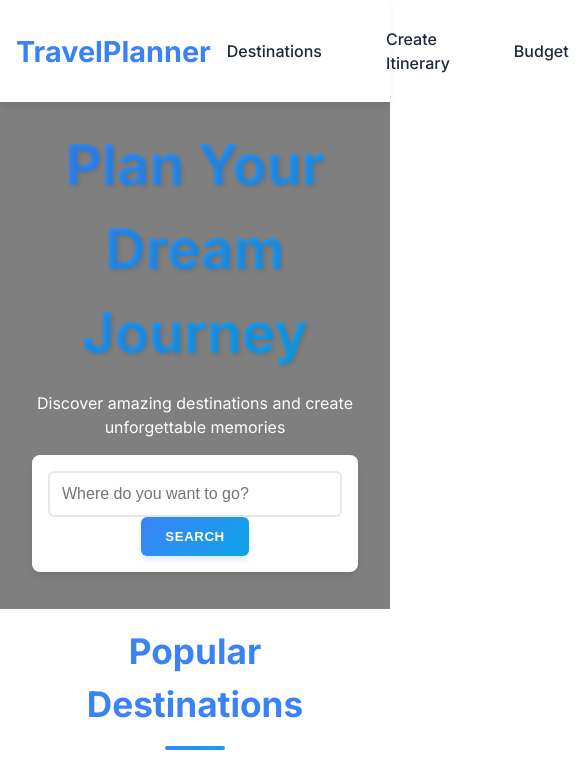
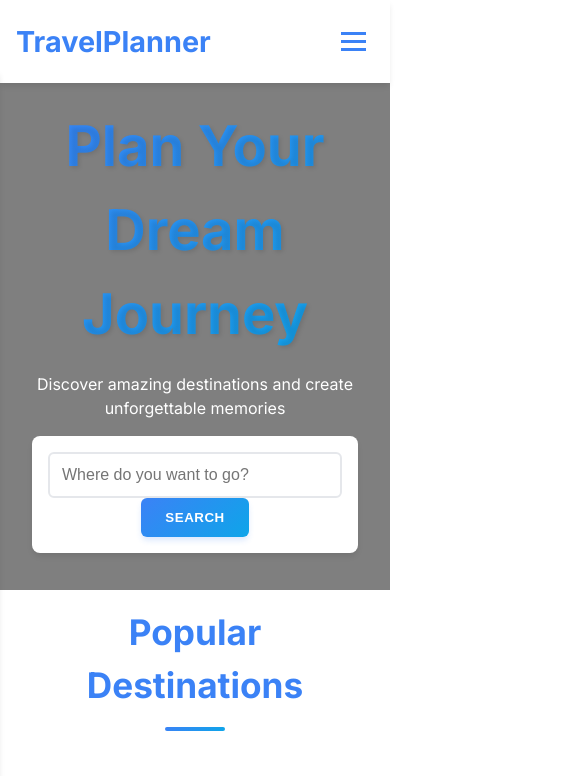
Before and after one commit to mazinmohd/Travel_planner, a plain HTML site: page index.html in a window 390 px wide. Shown: the top 776 px of the page, 585 px wide, since content can reach past the window. Drawn offline with Linux system fonts and the light colour scheme.

Commit message:
Add files via upload

```diff
--- a/index.html
+++ b/index.html
@@ -24,6 +24,11 @@
                 <a href="#budget">Budget</a>
                 <button class="btn btn-primary">Sign In</button>
             </div>
+            <button class="hamburger">
+                <span></span>
+                <span></span>
+                <span></span>
+            </button>
         </div>
     </nav>
 
--- a/main.js
+++ b/main.js
@@ -199,4 +199,12 @@ document.addEventListener('DOMContentLoaded', function() {
             });
         });
     });
+
+    const hamburger = document.querySelector('.hamburger');
+    const navLinks = document.querySelector('.nav-links');
+
+    hamburger.addEventListener('click', () => {
+        hamburger.classList.toggle('active');
+        navLinks.classList.toggle('active');
+    });
 });
--- a/style.css
+++ b/style.css
@@ -71,6 +71,24 @@ body {
 .nav-links a:hover {
   color: var(--primary-color);
   background: var(--background-light);
+}
+
+/* Add new hamburger menu button */
+.hamburger {
+  display: none;
+  cursor: pointer;
+  background: none;
+  border: none;
+  padding: 0.5rem;
+}
+
+.hamburger span {
+  display: block;
+  width: 25px;
+  height: 3px;
+  background: var(--primary-color);
+  margin: 5px 0;
+  transition: all 0.3s ease;
 }
 
 /* Hero Section */
@@ -213,6 +231,47 @@ body {
   .search-bar {
     margin: 1rem;
   }
+
+  .nav-links {
+    position: fixed;
+    top: 70px;
+    left: -100%;
+    width: 100%;
+    height: calc(100vh - 70px);
+    background: var(--white);
+    flex-direction: column;
+    padding: 2rem;
+    transition: left 0.3s ease;
+    box-shadow: var(--shadow);
+  }
+
+  .nav-links.active {
+    left: 0;
+  }
+
+  /* Hide all nav links except sign in button */
+  .nav-links a:not(.btn) {
+    display: block;
+    width: 100%;
+    text-align: center;
+  }
+
+  .hamburger {
+    display: block;
+  }
+
+  /* Optional: Animate hamburger to X when menu is open */
+  .hamburger.active span:nth-child(1) {
+    transform: rotate(45deg) translate(5px, 5px);
+  }
+
+  .hamburger.active span:nth-child(2) {
+    opacity: 0;
+  }
+
+  .hamburger.active span:nth-child(3) {
+    transform: rotate(-45deg) translate(7px, -6px);
+  }
 }
 
 /* Utility Classes */
```
